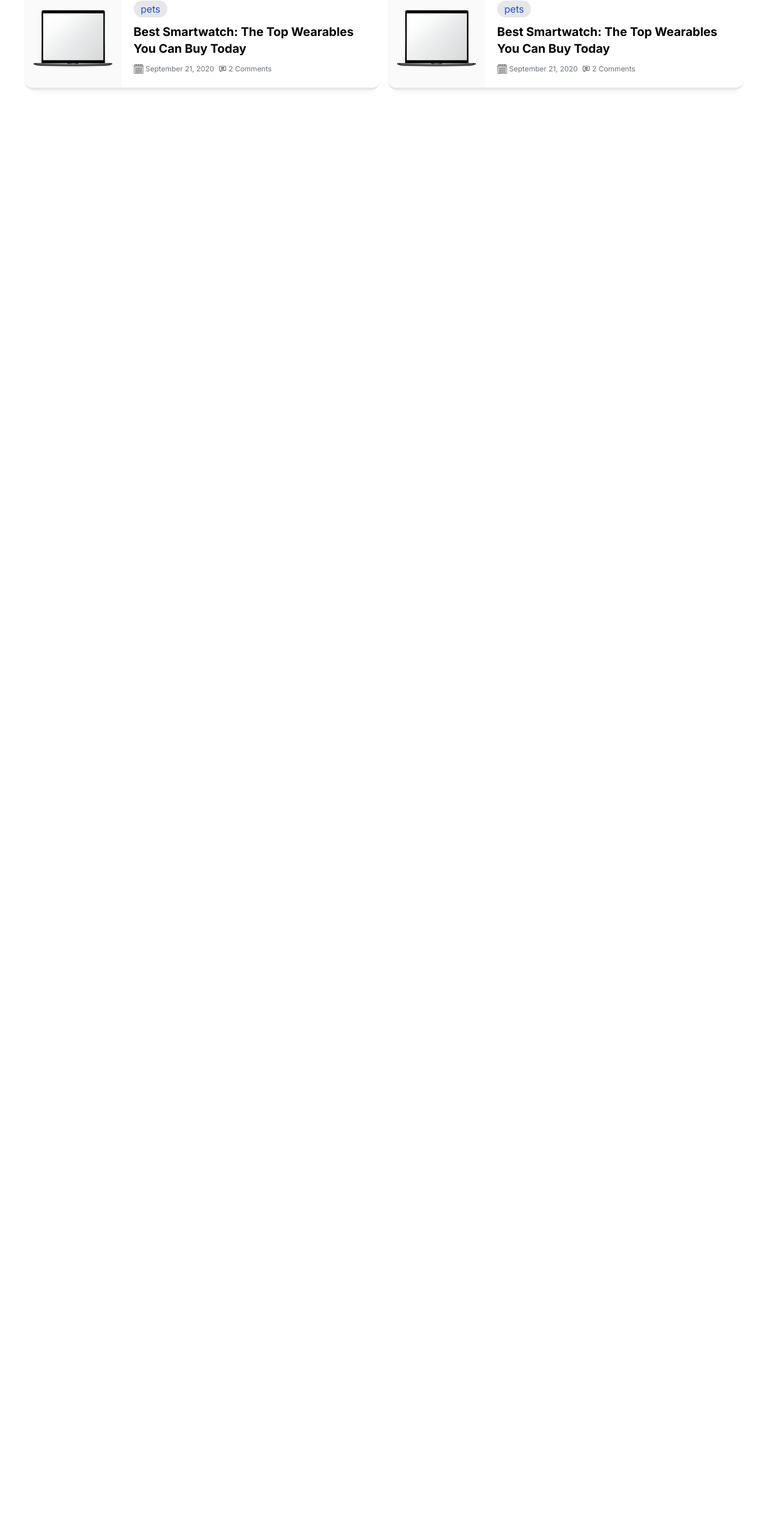
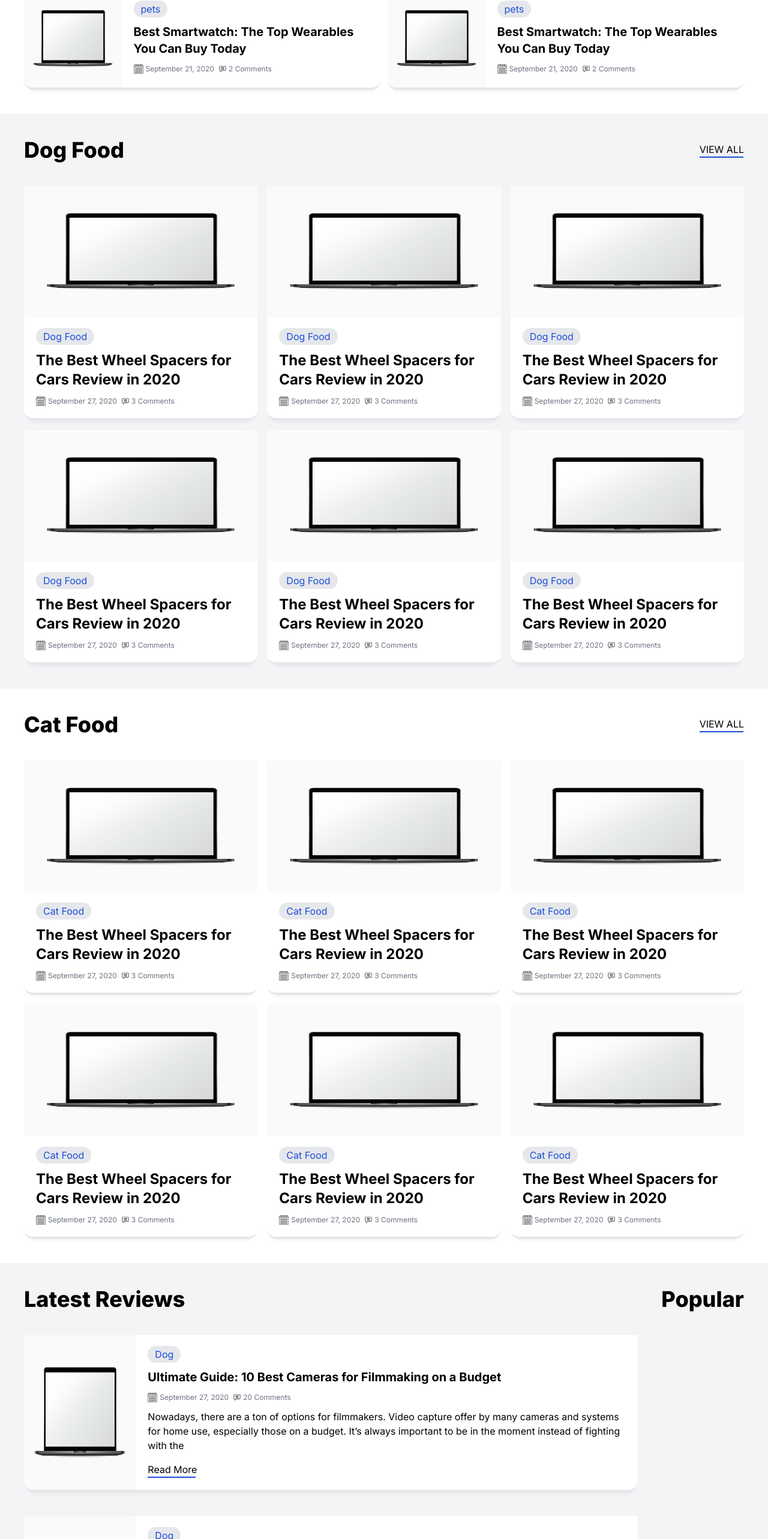
Before and after one commit to shamim456/blog_site_for_affiliate_marketing, a Next.js app: page /blog in a window 1280 px wide. Shown: the part 1143-3709 px from the top of the page at 60% size. Before the commit the page ends 1333 px from the top, so only its background shows below. Built offline with nearby package versions, Linux system fonts and the light colour scheme.

Commit message:
feat: lattest blog section

```diff
--- /dev/null
+++ b/src/app/(marketing)/blog/_features/CatCategory.tsx
@@ -0,0 +1,84 @@
+import React from 'react';
+
+import SingleBlog from '@/app/_components/cards/SingleBlog';
+import banner from '@/app/_assets/banner/91374.jpg';
+import Link from 'next/link';
+
+const CatCategory = (): React.JSX.Element => {
+  return (
+    <div className="w-full p-5 md:p-10 flex flex-col gap-10">
+      <div className="flex flex-col items-center gap-4 lg:flex-row w-full lg:justify-between">
+        <h2 className="text-3xl lg:text-4xl font-bold lg:font-extrabold">
+          Cat Food
+        </h2>
+        <div>
+          <Link
+            href="/allReviews"
+            className="hover:text-blue-700 transition duration-300 ease-in-out"
+          >
+            VIEW ALL
+          </Link>
+          <div className="w-[73px] h-0.5 bg-blue-700"></div>
+        </div>
+      </div>
+      <div className=" grid grid-cols-1 md:grid-cols-2 lg:grid-cols-3 gap-4">
+        <Link href="/dogReview">
+          <SingleBlog
+            image={banner.src}
+            category="Cat Food"
+            title="The Best Wheel Spacers for Cars Review in 2020"
+            numberOfComments={3}
+            publishedDate="September 27, 2020"
+          />
+        </Link>
+        <Link href="/dogReview">
+          <SingleBlog
+            image={banner.src}
+            category="Cat Food"
+            title="The Best Wheel Spacers for Cars Review in 2020"
+            numberOfComments={3}
+            publishedDate="September 27, 2020"
+          />
+        </Link>
+        <Link href="/dogReview">
+          <SingleBlog
+            image={banner.src}
+            category="Cat Food"
+            title="The Best Wheel Spacers for Cars Review in 2020"
+            numberOfComments={3}
+            publishedDate="September 27, 2020"
+          />
+        </Link>
+        <Link href="/dogReview">
+          <SingleBlog
+            image={banner.src}
+            category="Cat Food"
+            title="The Best Wheel Spacers for Cars Review in 2020"
+            numberOfComments={3}
+            publishedDate="September 27, 2020"
+          />
+        </Link>
+        <Link href="/dogReview">
+          <SingleBlog
+            image={banner.src}
+            category="Cat Food"
+            title="The Best Wheel Spacers for Cars Review in 2020"
+            numberOfComments={3}
+            publishedDate="September 27, 2020"
+          />
+        </Link>
+        <Link href="/dogReview">
+          <SingleBlog
+            image={banner.src}
+            category="Cat Food"
+            title="The Best Wheel Spacers for Cars Review in 2020"
+            numberOfComments={3}
+            publishedDate="September 27, 2020"
+          />
+        </Link>
+      </div>
+    </div>
+  );
+};
+
+export default CatCategory;
--- /dev/null
+++ b/src/app/(marketing)/blog/_features/DogCategory.tsx
@@ -0,0 +1,84 @@
+import React from 'react';
+
+import SingleBlog from '@/app/_components/cards/SingleBlog';
+import banner from '@/app/_assets/banner/91374.jpg';
+import Link from 'next/link';
+
+const DogCategory = (): React.JSX.Element => {
+  return (
+    <div className="w-full p-5 md:p-10 flex flex-col gap-10">
+      <div className="flex flex-col items-center gap-4 lg:flex-row w-full lg:justify-between">
+        <h2 className="text-3xl lg:text-4xl font-bold lg:font-extrabold">
+          Dog Food
+        </h2>
+        <div>
+          <Link
+            href="/allReviews"
+            className="hover:text-blue-700 transition duration-300 ease-in-out"
+          >
+            VIEW ALL
+          </Link>
+          <div className="w-[73px] h-0.5 bg-blue-700"></div>
+        </div>
+      </div>
+      <div className=" grid grid-cols-1 md:grid-cols-2 lg:grid-cols-3 gap-4">
+        <Link href="/dogReview">
+          <SingleBlog
+            image={banner.src}
+            category="Dog Food"
+            title="The Best Wheel Spacers for Cars Review in 2020"
+            numberOfComments={3}
+            publishedDate="September 27, 2020"
+          />
+        </Link>
+        <Link href="/dogReview">
+          <SingleBlog
+            image={banner.src}
+            category="Dog Food"
+            title="The Best Wheel Spacers for Cars Review in 2020"
+            numberOfComments={3}
+            publishedDate="September 27, 2020"
+          />
+        </Link>
+        <Link href="/dogReview">
+          <SingleBlog
+            image={banner.src}
+            category="Dog Food"
+            title="The Best Wheel Spacers for Cars Review in 2020"
+            numberOfComments={3}
+            publishedDate="September 27, 2020"
+          />
+        </Link>
+        <Link href="/dogReview">
+          <SingleBlog
+            image={banner.src}
+            category="Dog Food"
+            title="The Best Wheel Spacers for Cars Review in 2020"
+            numberOfComments={3}
+            publishedDate="September 27, 2020"
+          />
+        </Link>
+        <Link href="/dogReview">
+          <SingleBlog
+            image={banner.src}
+            category="Dog Food"
+            title="The Best Wheel Spacers for Cars Review in 2020"
+            numberOfComments={3}
+            publishedDate="September 27, 2020"
+          />
+        </Link>
+        <Link href="/dogReview">
+          <SingleBlog
+            image={banner.src}
+            category="Dog Food"
+            title="The Best Wheel Spacers for Cars Review in 2020"
+            numberOfComments={3}
+            publishedDate="September 27, 2020"
+          />
+        </Link>
+      </div>
+    </div>
+  );
+};
+
+export default DogCategory;
--- /dev/null
+++ b/src/app/(marketing)/blog/_features/LatestReviews.tsx
@@ -0,0 +1,46 @@
+import React from 'react';
+import PopularReview from './PopularReview';
+import SingleBlog from '@/app/_components/cards/SingleBlog';
+import banner from '@/app/_assets/banner/91374.jpg';
+
+const LatestReviews = (): React.JSX.Element => {
+  return (
+    <div className="w-full p-5 md:p-10 flex flex-col lg:flex-row gap-10 justify-between">
+      <div className="flex flex-col gap-10">
+        <h2 className="text-3xl lg:text-4xl font-bold lg:font-extrabold">
+          Latest Reviews
+        </h2>
+        <SingleBlog
+          image={banner.src}
+          category="Dog"
+          title="Ultimate Guide: 10 Best Cameras for Filmmaking on a Budget"
+          numberOfComments={20}
+          publishedDate="September 27, 2020"
+          directionRow
+          description="Nowadays, there are a ton of options for filmmakers. Video capture offer by many cameras and systems for home use, especially those on a budget. It’s always important to be in the moment instead of fighting with the"
+        />
+        <SingleBlog
+          image={banner.src}
+          category="Dog"
+          title="Ultimate Guide: 10 Best Cameras for Filmmaking on a Budget"
+          numberOfComments={20}
+          publishedDate="September 27, 2020"
+          directionRow
+          description="Nowadays, there are a ton of options for filmmakers. Video capture offer by many cameras and systems for home use, especially those on a budget. It’s always important to be in the moment instead of fighting with the"
+        />
+        <SingleBlog
+          image={banner.src}
+          category="Dog"
+          title="Ultimate Guide: 10 Best Cameras for Filmmaking on a Budget"
+          numberOfComments={20}
+          publishedDate="September 27, 2020"
+          directionRow
+          description="Nowadays, there are a ton of options for filmmakers. Video capture offer by many cameras and systems for home use, especially those on a budget. It’s always important to be in the moment instead of fighting with the"
+        />
+      </div>
+      <PopularReview />
+    </div>
+  );
+};
+
+export default LatestReviews;
--- /dev/null
+++ b/src/app/(marketing)/blog/_features/PopularReview.tsx
@@ -0,0 +1,13 @@
+import React from 'react';
+
+const PopularReview = (): React.JSX.Element => {
+  return (
+    <div>
+      <h2 className="text-3xl lg:text-4xl font-bold lg:font-extrabold">
+        Popular
+      </h2>
+    </div>
+  );
+};
+
+export default PopularReview;
--- a/src/app/(marketing)/blog/_features/TrendingReviews.tsx
+++ b/src/app/(marketing)/blog/_features/TrendingReviews.tsx
@@ -19,7 +19,7 @@ const TrendingReviews = (): React.JSX.Element => {
           >
             ALL TRENDING REVIEWS
           </Link>
-          <div className="w-[190px] h-0.5 bg-blue-700"></div>
+          <div className="w-[192px] h-0.5 bg-blue-700"></div>
         </div>
       </div>
       <div className=" grid grid-cols-1 lg:grid-cols-2 gap-3">
--- a/src/app/(marketing)/blog/page.tsx
+++ b/src/app/(marketing)/blog/page.tsx
@@ -3,6 +3,9 @@ import PublicLayout from '@/app/_layouts/publicLayout';
 import React from 'react';
 import Hero from './_features/Hero';
 import TrendingReviews from './_features/TrendingReviews';
+import DogCategory from './_features/DogCategory';
+import CatCategory from './_features/CatCategory';
+import LatestReviews from './_features/LatestReviews';
 
 const Blog = (): React.JSX.Element => {
   return (
@@ -13,6 +16,15 @@ const Blog = (): React.JSX.Element => {
       <div>
         <TrendingReviews />
       </div>
+      <div className="w-full bg-gray-100">
+        <DogCategory />
+      </div>
+      <div>
+        <CatCategory />
+      </div>
+      <div className="w-full bg-gray-100">
+        <LatestReviews />
+      </div>
     </PublicLayout>
   );
 };
--- a/src/app/_components/cards/SingleBlog.tsx
+++ b/src/app/_components/cards/SingleBlog.tsx
@@ -2,6 +2,7 @@ import React from 'react';
 
 import calendarIcon from '@/app/_assets/icon/calendar.png';
 import commentIcon from '@/app/_assets/icon/comment.png';
+import Link from 'next/link';
 
 interface singleBlogProps {
   image: string;
@@ -10,6 +11,7 @@ interface singleBlogProps {
   numberOfComments: number;
   publishedDate: string;
   directionRow?: boolean;
+  description?: string;
 }
 
 const SingleBlog = ({
@@ -19,6 +21,7 @@ const SingleBlog = ({
   numberOfComments,
   publishedDate,
   directionRow,
+  description,
 }: singleBlogProps): React.JSX.Element => {
   return (
     <div
@@ -64,6 +67,17 @@ const SingleBlog = ({
             )}
           </div>
         </div>
+        {(description ?? '').length > 0 ? (
+          <div className="flex flex-col gap-4">
+            <p>{description}</p>
+            <div>
+              <Link href="/blog" className="hover:text-blue-700">
+                Read More
+              </Link>
+              <div className="w-[80px] h-0.5 bg-blue-700" />
+            </div>
+          </div>
+        ) : null}
       </div>
     </div>
   );
```
